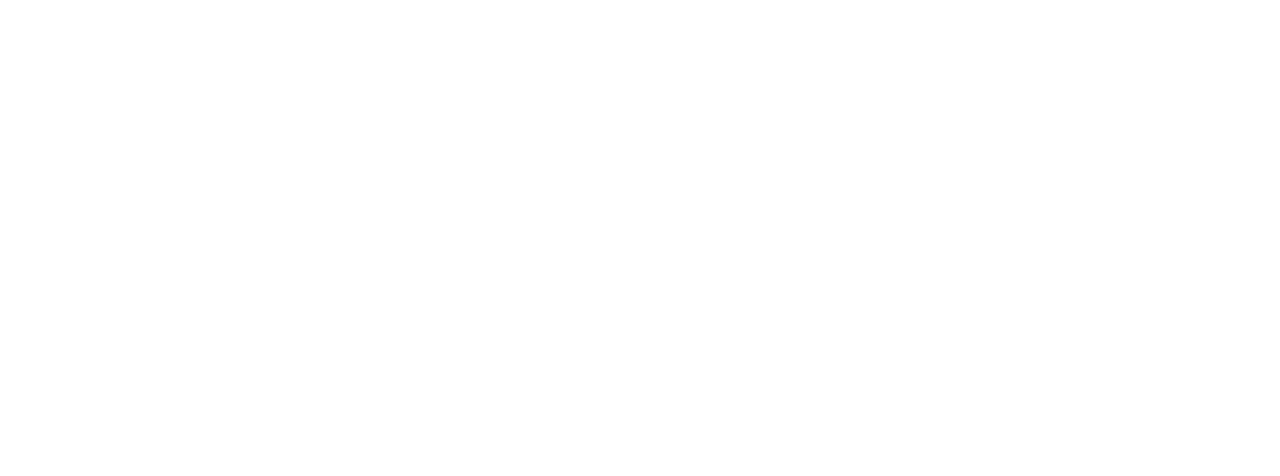
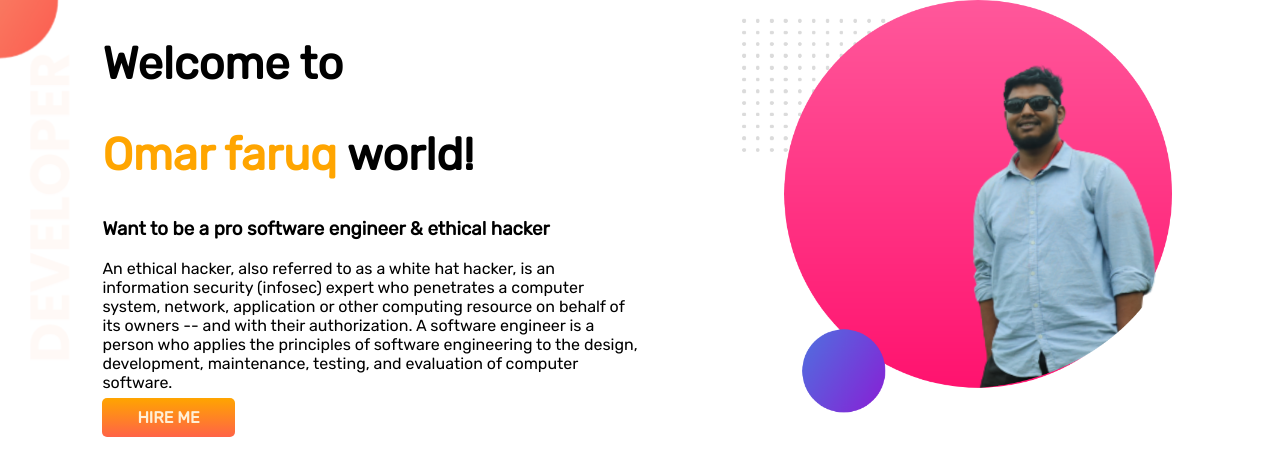
Before and after one commit to Omarfaruq027/my-portfolio, a plain HTML site: page index.html in a window 1280 px wide. Drawn offline with Linux system fonts and the light colour scheme.

Commit message:
header part

```diff
--- a/index.html
+++ b/index.html
@@ -1,13 +1,38 @@
 <!DOCTYPE html>
 <html lang="en">
+
 <head>
     <meta charset="UTF-8">
     <meta http-equiv="X-UA-Compatible" content="IE=edge">
     <meta name="viewport" content="width=device-width, initial-scale=1.0">
     <title>omar portfolio</title>
+    <link rel="preconnect" href="https://fonts.googleapis.com">
+    <link rel="preconnect" href="https://fonts.gstatic.com" crossorigin>
+    <link href="https://fonts.googleapis.com/css2?family=Rubik:wght@400&display=swap" rel="stylesheet">
     <link rel="stylesheet" href="style.css">
 </head>
+
 <body>
+    <section class="header">
+        <div class="div1">
+            <h1>Welcome to </h1>
+            <h1> <span class="orange-color"> Omar faruq</span> world!</h1>
+            <h3>Want to be a pro software engineer & ethical hacker</h3>
+            <p>An ethical hacker, also referred to as a white hat hacker, is an information security (infosec) expert
+                who
+                penetrates a computer system, network, application or other computing resource on behalf of its owners
+                --
+                and
+                with their authorization. A software engineer is a person who applies the principles of software
+                engineering
+                to
+                the design, development, maintenance, testing, and evaluation of computer software.</p>
+            <a class="btn" target="blank" href="https://www.facebook.com/omarfaruq26">HIRE ME</a>
+        </div>
+        <div class="div1">
+            <img src="images/joy.png" alt="omar">
+        </div>
+    </section>
+</body>
 
-</body>
 </html>
--- a/style.css
+++ b/style.css
@@ -0,0 +1,33 @@
+body{
+    font-family: 'Rubik', sans-serif;
+    margin: 0;
+}
+h1{
+    font-size: 45px;
+}
+.orange-color{
+    color:orange;
+}
+section{
+    display: flex;
+}
+.div1{
+    width: 45%;
+    padding-left: 8%;
+}
+.div1 img{
+    width: 80%;
+}
+.btn{
+    text-decoration: none;
+    padding: 10px 35px;
+    background-image: linear-gradient(orange, tomato);
+    font-weight: 700;
+    color: papayawhip;
+    border-radius: 5px;
+}
+
+.header{
+    background-image: url(images/top-banner.png);
+    background-repeat: no-repeat;
+}
```
Also changed, not shown: images/dream-bg.png (added), images/exp-bg.png (added), images/jhankar.png (added), images/jhankar2.png (added), images/joy.png (added), images/my-bg.png (added), images/my-bg2.png (added), images/top-banner.png (added), showOff/IMG_20171009_173809-removebg-preview.png (added), showOff/IMG_2103-removebg-preview.png (added), showOff/IMG_2976-removebg-preview.png (added), 7 other files.
